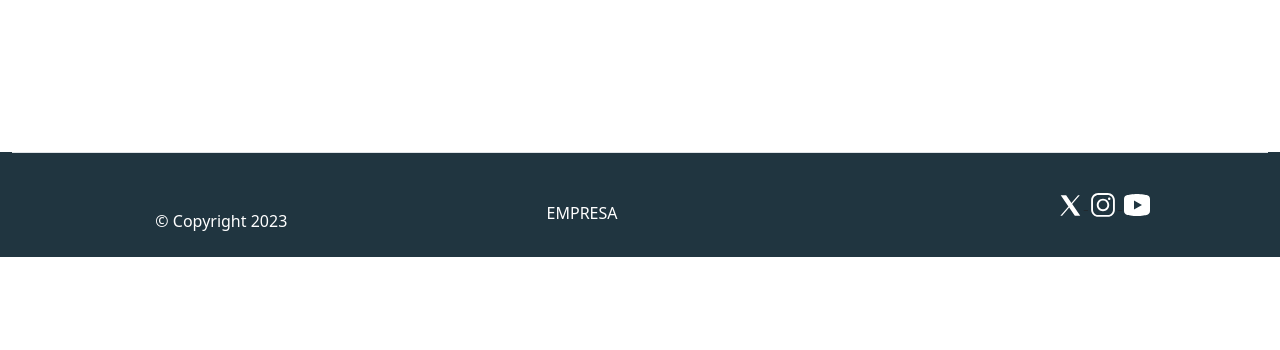
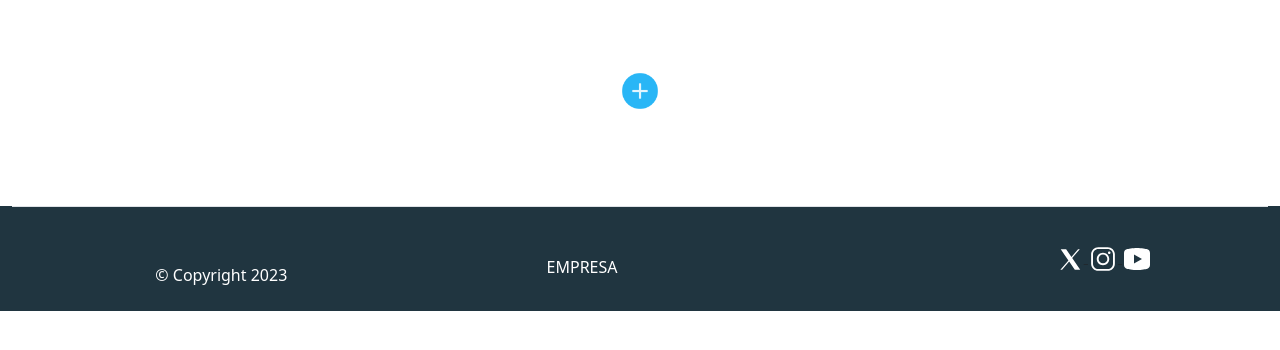
Before and after one commit to LeoCorleone/tcc_senai, a Django app: page /listarroupas/ in a window 1280 px wide. Shown: the part 64-414 px from the top of the page. Run offline with Django 4.2, Linux system fonts and the light colour scheme; data that the repository does not hold is empty; some libraries are stand-ins or nearby versions.

Commit message:
adicionei o botao de add roupas na listagemroupas

```diff
--- a/catalogo/site_catalogo/templates/listagemroupas.html
+++ b/catalogo/site_catalogo/templates/listagemroupas.html
@@ -7,6 +7,11 @@
 <div class="container text-center" style="padding: 5%;">
     <!-- {% include 'partials/alerts.html' %} -->
     <div class="row">
+      <a href="{% url 'postagem' %}">
+        <button type="button" class="btn">
+          <img src="{% static 'assets/img/adicionar.png' %}" alt="botao-add" style="height: 40px; width: 40px;">
+        </button>
+      </a>
         {% for x in postagem %}
       <div class="col" style="padding: 3%;">
         <div class="container-fluid">
@@ -19,6 +24,9 @@
                    <button type="button" class="btn">
                       <img src="{% static 'assets/img/lixeira.png' %}" alt="botao-excluir">
                     </button>
+                    <!-- <button type="button" class="btn">
+                      <img src="{% static 'assets/img/adicionar.png' %}" alt="botao-add" style="height: 40px; width: 40px;">
+                    </button> -->
                   </a>
                 </div>
             </div>
--- a/catalogo/site_catalogo/templates/partials/adm/navbar.html
+++ b/catalogo/site_catalogo/templates/partials/adm/navbar.html
@@ -2,7 +2,7 @@
 <nav class="navbar navbar-expand-lg bg-body-tertiary">
     <div class="container-fluid">
       <img src="{% static 'assets/img/9.png' %}" style="height: 20px; height: 20px;" alt="">
-            <a class="nav-link active" aria-current="page" href="http://127.0.0.1:8000/postagem">Roupas</a>
+            <a class="nav-link active" aria-current="page" href="{% url 'listar_roupas' %}">Roupas</a>
           </li>
           <li class="nav-item">
             <a class="nav-link" href="#">Usuário</a>
```
Also changed, not shown: catalogo/site_catalogo/static/assets/img/adicionar.png (added), catalogo/site_catalogo/static/assets/img/editar.png (added).
